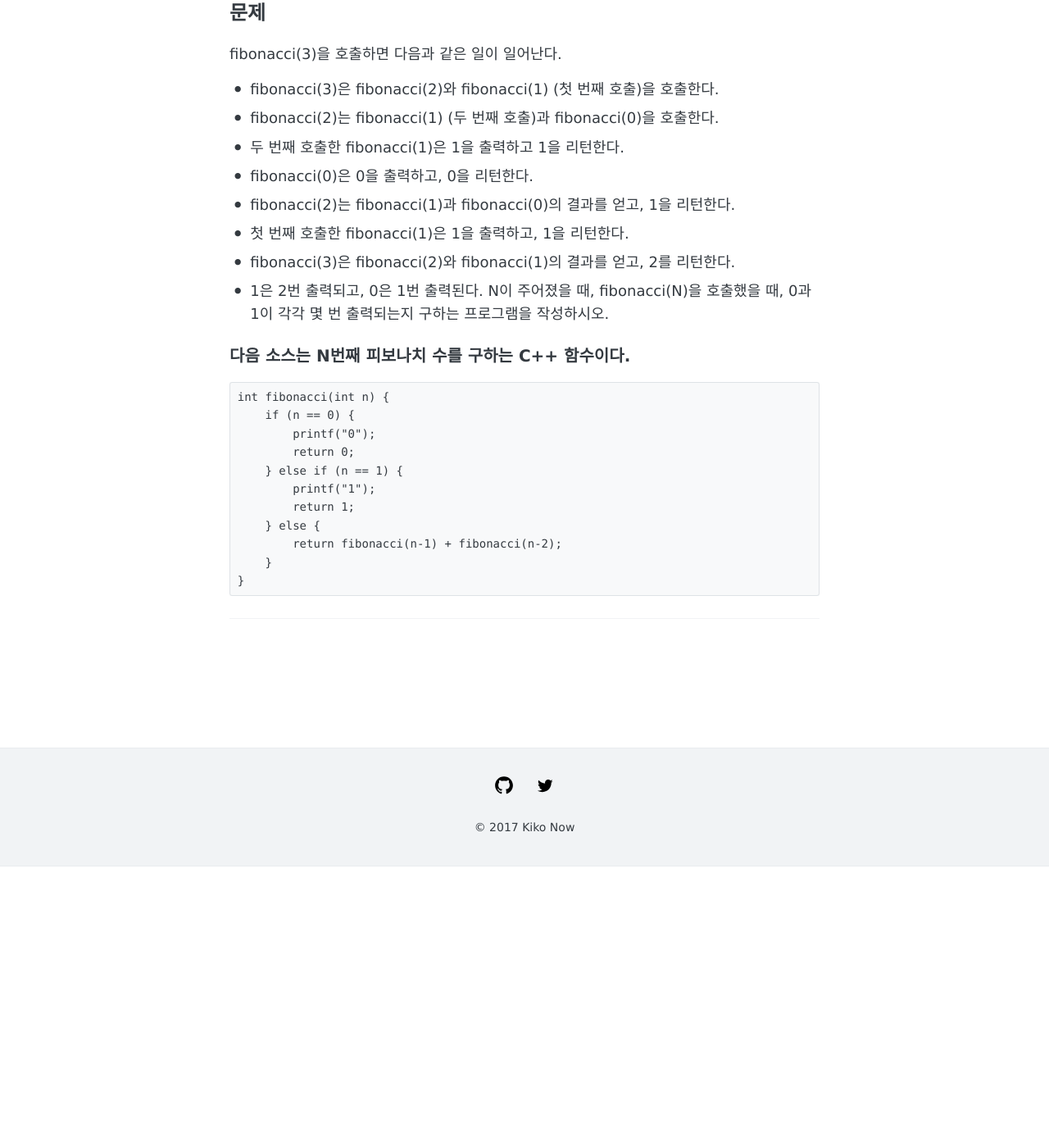
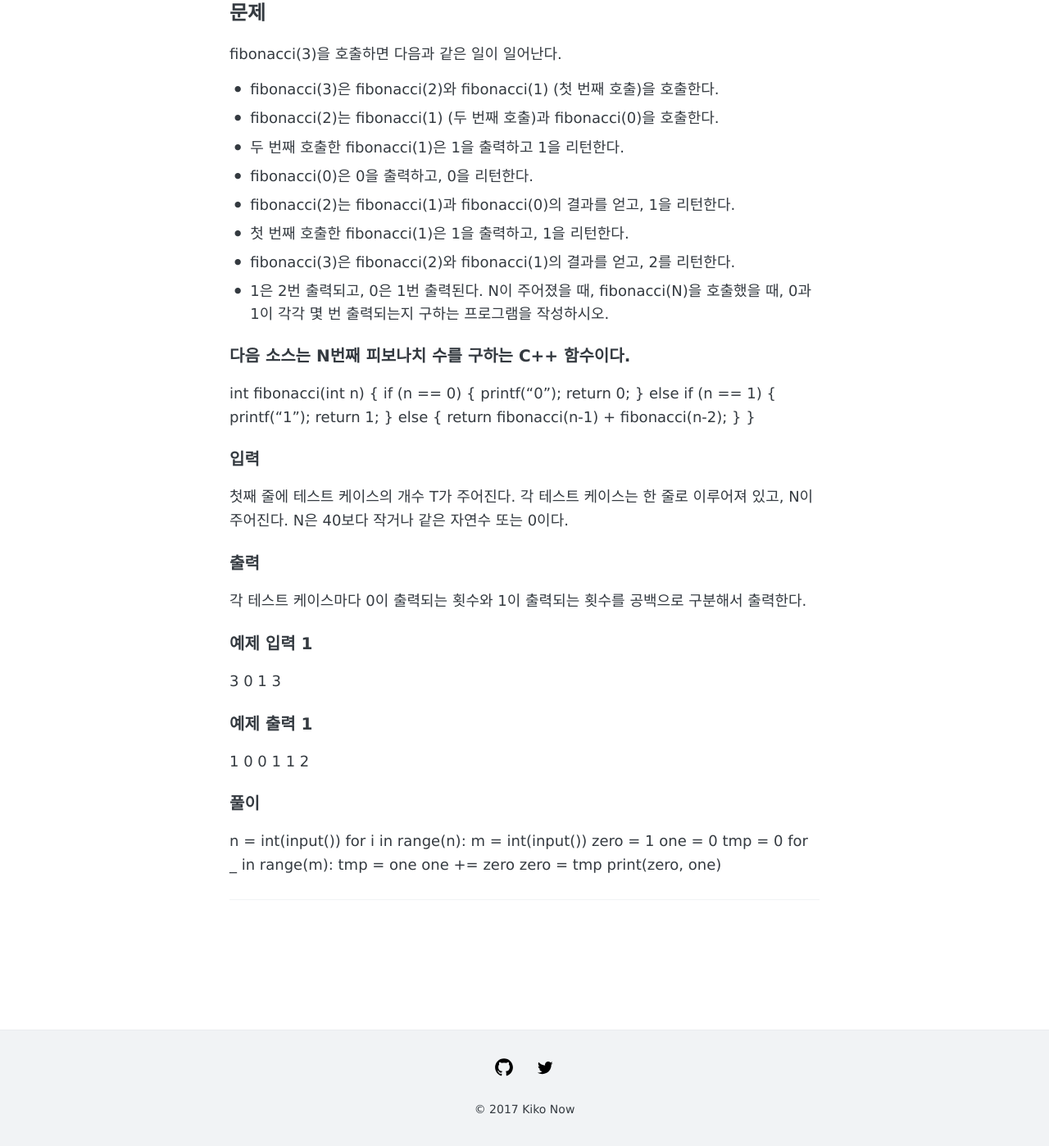
Before and after one commit to izen1231/izen1231.github.io, a Jekyll site: the page built from _posts/2020-07-13-one-day.md, in a window 1280 px wide and 1400 px high, scrolled down 353 px. Shown: the whole window at 82% size. Built offline with Jekyll 4.4.1, drawn with Linux system fonts in a browser that asks for light colours; before the commit the page ends 1410 px from its top, so only the background shows below that; some of the changed text lies outside the part shown.

Commit message:
07/13 update

```diff
--- a/_posts/2020-07-13-one-day.md
+++ b/_posts/2020-07-13-one-day.md
@@ -1,6 +1,6 @@
 ---
 layout: post
-title: "one day"
+title: "백준 1003번: 피보나치 함수"
 tags: [우당탕탕 알고리즘 스터디]
 comments: true
 ---
@@ -21,16 +21,52 @@ fibonacci(3)을 호출하면 다음과 같은 일이 일어난다.
 
 ### 다음 소스는 N번째 피보나치 수를 구하는 C++ 함수이다.
 
-    int fibonacci(int n) {
-        if (n == 0) {
-            printf("0");
-            return 0;
-        } else if (n == 1) {
-            printf("1");
-            return 1;
-        } else {
-            return fibonacci(n‐1) + fibonacci(n‐2);
-        }
+int fibonacci(int n) {
+    if (n == 0) {
+        printf("0");
+        return 0;
+    } else if (n == 1) {
+        printf("1");
+        return 1;
+    } else {
+        return fibonacci(n‐1) + fibonacci(n‐2);
     }
+}
+
+### 입력
+
+첫째 줄에 테스트 케이스의 개수 T가 주어진다.
+각 테스트 케이스는 한 줄로 이루어져 있고, N이 주어진다. N은 40보다 작거나 같은 자연수 또는 0이다.
+
+### 출력
+
+각 테스트 케이스마다 0이 출력되는 횟수와 1이 출력되는 횟수를 공백으로 구분해서 출력한다.
+
+### 예제 입력 1
+
+3
+0
+1
+3
+
+### 예제 출력 1
+
+1 0
+0 1
+1 2
+
+### 풀이
+
+n = int(input())
+for i in range(n):
+    m = int(input())
+    zero = 1
+    one = 0
+    tmp = 0
+    for _ in range(m):
+        tmp = one
+        one += zero
+        zero = tmp
+    print(zero, one)
 
 ---
```
